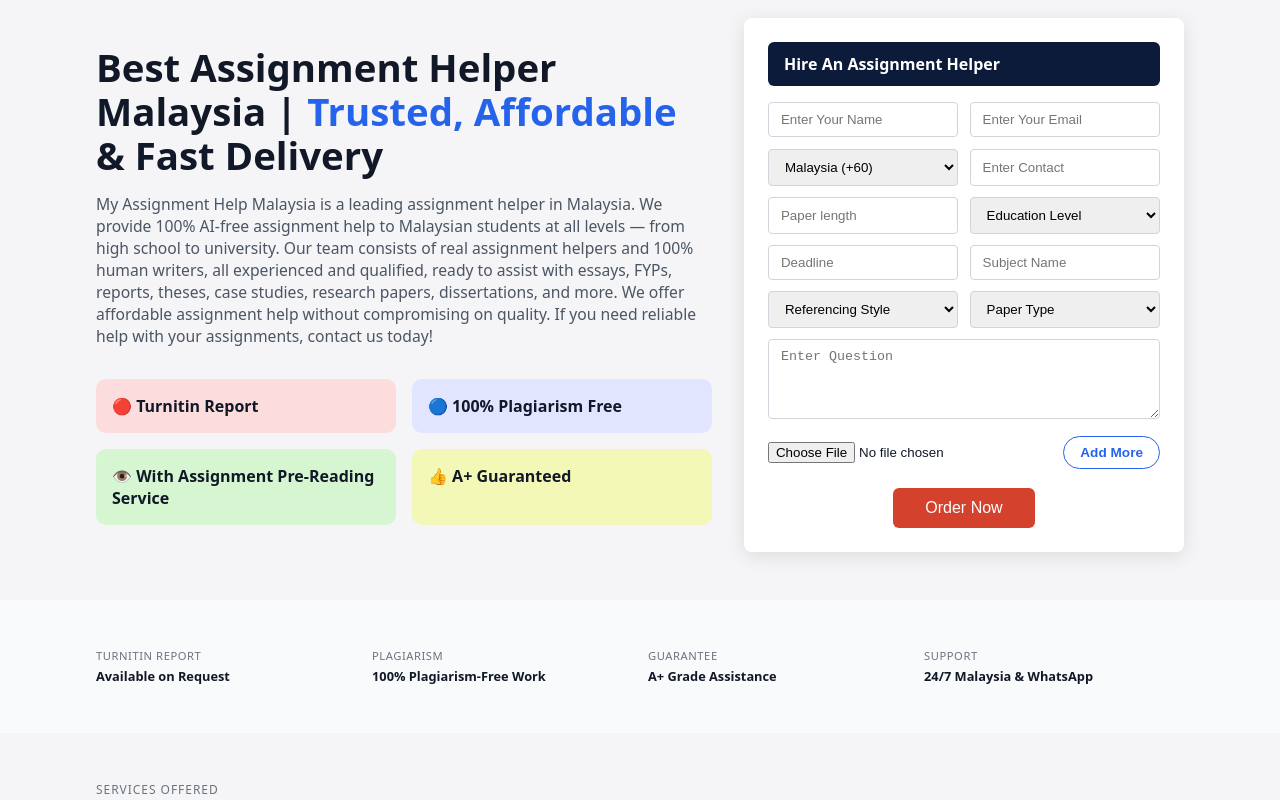
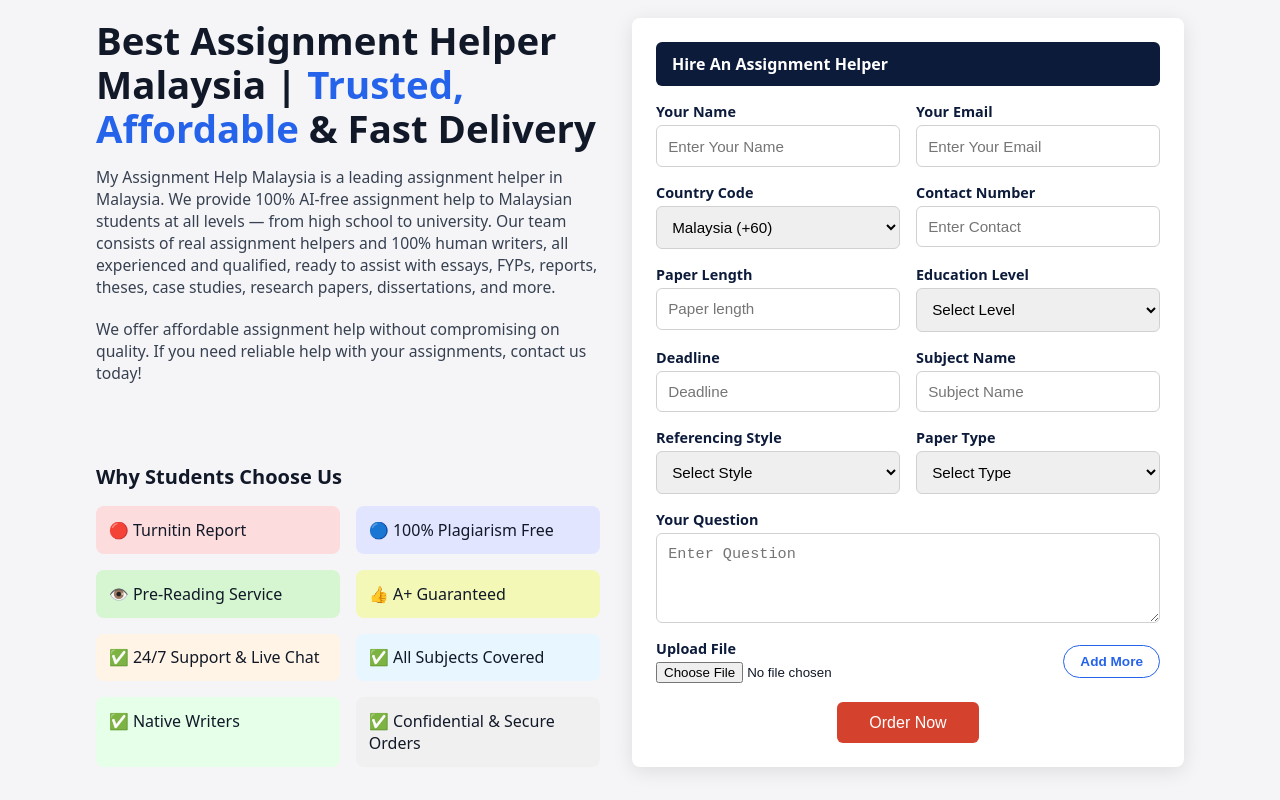
Before and after one commit to Deepak-Kumawat01/Web_myassignmenthelp, a Next.js app: page / in a window 1280 px wide. Shown: the part 700-1500 px from the top of the page. Built offline with nearby package versions, Linux system fonts and the light colour scheme.

Commit message:
Dropdown margin fix + CSS updates

```diff
--- a/src/app/globals.css
+++ b/src/app/globals.css
@@ -66,13 +66,13 @@
 }
 
 .logo span:first-child {
-  color: #111827;
+  color: #f2f5fb;
 }
 
 .logo span:last-child {
   font-size: 0.75rem;
   font-weight: 500;
-  color: #6b7280;
+   color: #bec3cd !important;
 }
 
 .nav {
@@ -193,7 +193,7 @@
 
 .hero-subtitle {
   font-size: 0.98rem;
-  color: #4b5563;
+  color: #374151 !important;
   max-width: 38rem;
   margin-bottom: 1.25rem;
 }
@@ -211,7 +211,7 @@
   flex-wrap: wrap;
   gap: 1rem;
   font-size: 0.75rem;
-  color: #6b7280;
+  color: #4b5563 !important;
 }
 
 .hero-card {
@@ -259,7 +259,7 @@
 
 .highlight-label {
   font-size: 0.7rem;
-  color: #6b7280;
+  color: #4b5563 !important;
   text-transform: uppercase;
   letter-spacing: 0.05em;
 }
@@ -278,7 +278,7 @@
 .section-eyebrow {
   font-size: 0.75rem;
   text-transform: uppercase;
-  color: #6b7280;
+   color: #374151 !important;
   letter-spacing: 0.08em;
 }
 
@@ -341,7 +341,7 @@
 
 .step-label {
   font-size: 0.8rem;
-  color: #6b7280;
+   color: #374151 !important;
   margin-bottom: 0.25rem;
 }
 
@@ -442,12 +442,13 @@
 
 .review-location {
   font-size: 0.8rem;
-  color: #6b7280;
+   color: #374151 !important;
   margin-bottom: 0.4rem;
 }
 
 .review-text {
   font-size: 0.9rem;
+  color: #4b5563;
 }
 
 /* Footer */
@@ -465,11 +466,18 @@
   font-size: 0.85rem;
 }
 
+.footer-links a,
+.footer-links span {
+  display: block;
+  padding: 0.6rem 0;
+  line-height: 1.4;
+}
+
 .footer-col-title {
   font-size: 0.8rem;
   text-transform: uppercase;
   letter-spacing: 0.08em;
-  color: #9ca3af;
+  color: #d1d5db !important;
   margin-bottom: 0.5rem;
 }
 
@@ -479,7 +487,7 @@
 }
 
 .footer-links a {
-  color: #e5e7eb;
+  color: #f3f4f6 !important;
   opacity: 0.85;
 }
 
@@ -490,7 +498,7 @@
 .footer-bottom {
   margin-top: 1.5rem;
   font-size: 0.75rem;
-  color: #9ca3af;
+  color: #e2e8f0 !important;
 }
 
 /* Responsive */
@@ -532,6 +540,11 @@
     grid-template-columns: 2fr 1fr 1fr;
   }
 }
+.text-gray,
+span,
+p {
+  color: #cccfd4;
+}
 
 /* Dropdown wrapper */
 .dropdown {
@@ -544,6 +557,7 @@
   display: inline-flex;
   align-items: center;
   gap: 4px;
+  color: #111827;
 }
 
 /* Dropdown menu box */
@@ -553,13 +567,13 @@
   left: 0;
   background: #ffffff;
   border-radius: 12px;
-  margin-top: 10px;
-  padding: 12px 0;
+  padding: 12px 12px ;
   min-width: 260px;
   box-shadow: 0 8px 30px rgba(0, 0, 0, 0.12);
   border: 1px solid #e5e7eb;
   display: none;
   z-index: 50;
+  margin-top: 0px;
 }
 
 /* Show dropdown on hover */
@@ -599,3 +613,30 @@
   border-color: #2563eb;
   box-shadow: 0 0 0 2px rgba(37, 99, 235, 0.2);
 }
+
+.form-group {
+  display: flex;
+  flex-direction: column;
+}
+
+.form-label {
+  font-size: 0.9rem;
+  font-weight: 600;
+  margin-bottom: 4px;
+  color: #0d1b3b;
+}
+
+.form-input {
+  width: 100%;
+  padding: 0.7rem;
+  border: 1px solid #d1d1d1;
+  border-radius: 6px;
+  font-size: 0.95rem;
+  outline: none;
+  transition: 0.2s;
+}
+
+.form-input:focus {
+  border-color: #0d1b3b;
+  box-shadow: 0 0 4px rgba(13, 27, 59, 0.2);
+}
--- a/src/components/Header.tsx
+++ b/src/components/Header.tsx
@@ -36,7 +36,8 @@
               Services <span style={{ fontSize: '12px' }}>▾</span>
             </span>
 
-            <div className="absolute top-full left-0 p-4 w-48 bg-white border border-gray-200 rounded shadow-lg z-10 display-none dropdown-menu">
+            <div className="absolute top-full left-0 p-4 w-48 bg-white border border-gray-200 rounded shadow-lg z-10 dropdown-menu">
+
 
               <Link href="/services/essay-writing" className="dropdown-item">
                 Essay Writing Service
--- a/src/components/Hero.tsx
+++ b/src/components/Hero.tsx
@@ -1,179 +1,192 @@
-import Link from 'next/link'
 
 export default function Hero() {
   return (
     <section className="section">
-      <div className="container hero" style={{ gap: '2rem' }}>
+ <div className="container hero" style={{ display: 'flex', gap: '2rem', alignItems: 'stretch' }}>
 
         {/* LEFT SIDE CONTENT */}
-        <div style={{ flex: 1 }}>
+        <div style={{ flex: 1, display: 'flex', flexDirection: 'column', justifyContent: 'space-between' }}>
+          <div>
             <h1 className="hero-title">
               Best Assignment Helper Malaysia |{' '}
               <span className="hero-highlight">Trusted, Affordable</span> & Fast Delivery
             </h1>
-
             <p className="hero-subtitle" style={{ marginTop: '1rem' }}>
               My Assignment Help Malaysia is a leading assignment helper in Malaysia.
               We provide 100% AI-free assignment help to Malaysian students at all levels —
               from high school to university. Our team consists of real assignment helpers
               and 100% human writers, all experienced and qualified, ready to assist with essays,
               FYPs, reports, theses, case studies, research papers, dissertations, and more.
-            We offer affordable assignment help without compromising on quality.
-            If you need reliable help with your assignments, contact us today!
             </p>
-
-          {/* Highlight Boxes (Turnitin, Plagiarism Free, etc.) */}
-          <div style={{
-            display: 'grid',
-            gridTemplateColumns: 'repeat(auto-fit, minmax(220px, 1fr))',
-            gap: '1rem',
-            marginTop: '2rem'
-          }}>
-
-            <div style={{
-              background: '#fcdcdc',
-              padding: '1rem',
-              borderRadius: '10px',
-              fontWeight: 600
-            }}>
-              🔴 Turnitin Report
+            <p className="hero-subtitle" style={{ marginTop: '1rem' }}>
+              We offer affordable assignment help without compromising on quality. If you need reliable help with your assignments, contact us today!
+            </p>
           </div>
 
-            <div style={{
-              background: '#e2e5ff',
-              padding: '1rem',
-              borderRadius: '10px',
-              fontWeight: 600
-            }}>
-              🔵 100% Plagiarism Free
+          {/* Benefit/Features List */}
+          <div>
+            <h2 style={{ marginTop: '2rem', marginBottom: '1rem', fontSize: '1.25rem', fontWeight: 600 }}>
+              Why Students Choose Us
+            </h2>
+            <ul style={{ listStyle: 'none', padding: 0, margin: 0, display: 'grid', gridTemplateColumns: 'repeat(auto-fit, minmax(200px, 1fr))', gap: '1rem' }}>
+              <li style={{ background: '#fcdcdc', padding: '0.8rem', borderRadius: '8px' }}>🔴 Turnitin Report</li>
+              <li style={{ background: '#e2e5ff', padding: '0.8rem', borderRadius: '8px' }}>🔵 100% Plagiarism Free</li>
+              <li style={{ background: '#d5f6d0', padding: '0.8rem', borderRadius: '8px' }}>👁️ Pre-Reading Service</li>
+              <li style={{ background: '#f3f8b6', padding: '0.8rem', borderRadius: '8px' }}>👍 A+ Guaranteed</li>
+              <li style={{ background: '#fff4e5', padding: '0.8rem', borderRadius: '8px' }}>✅ 24/7 Support & Live Chat</li>
+              <li style={{ background: '#e8f7ff', padding: '0.8rem', borderRadius: '8px' }}>✅ All Subjects Covered</li>
+              <li style={{ background: '#e5ffe8', padding: '0.8rem', borderRadius: '8px' }}>✅ Native Writers</li>
+              <li style={{ background: '#f0f0f0', padding: '0.8rem', borderRadius: '8px' }}>✅ Confidential & Secure Orders</li>
+            </ul>
+          </div>
         </div>
 
-            <div style={{
-              background: '#d5f6d0',
-              padding: '1rem',
-              borderRadius: '10px',
-              fontWeight: 600
-            }}>
-              👁️ With Assignment Pre-Reading Service
-            </div>
-
-            <div style={{
-              background: '#f3f8b6',
-              padding: '1rem',
-              borderRadius: '10px',
-              fontWeight: 600
-            }}>
-              👍 A+ Guaranteed
-            </div>
-
-          </div>
-
-          {/* Trust Logos */}
-          {/* <div style={{
-            display: 'grid',
-            gridTemplateColumns: 'repeat(auto-fit, minmax(220px, 1fr))',
-            background: '#0a1332',
-            color: 'white',
-            borderRadius: '6px',
-            marginTop: '2rem'
-          }}>
-            <div style={{ padding: '1rem', textAlign: 'center' }}>⭐ Trustpilot</div>
-            <div style={{ padding: '1rem', textAlign: 'center' }}>⭐ Site Jabber</div>
-            <div style={{ padding: '1rem', textAlign: 'center' }}>⭐ MAH Reviews</div>
-          </div> */}
-        </div>
-
-
 {/* RIGHT SIDE FORM */}
-        <div style={{
+<div
+  style={{
     flex: 1,
-          background: 'white',
-          padding: '1.5rem',
-          borderRadius: '8px',
-          boxShadow: '0 4px 20px rgba(0,0,0,0.1)'
-        }}>
-
-          <div style={{
-            background: '#0d1b3b',
-            color: 'white',
-            padding: '0.7rem 1rem',
-            borderRadius: '6px',
+    background: "white",
+    padding: "1.5rem",
+    borderRadius: "8px",
+    boxShadow: "0 4px 20px rgba(0,0,0,0.1)",
+  }}
+>
+  <div
+    style={{
+      background: "#0d1b3b",
+      color: "white",
+      padding: "0.7rem 1rem",
+      borderRadius: "6px",
       fontWeight: 600,
-            marginBottom: '1rem'
-          }}>
+      marginBottom: "1rem",
+    }}
+  >
     Hire An Assignment Helper
   </div>
 
   {/* 2-column form grid */}
-          <div style={{
-            display: 'grid',
-            gridTemplateColumns: '1fr 1fr',
-            gap: '0.7rem'
-          }}>
+  <div
+    style={{
+      display: "grid",
+      gridTemplateColumns: "1fr 1fr",
+      gap: "1rem",
+    }}
+  >
+    {/* NAME */}
+    <div className="form-group">
+      <label className="form-label">Your Name</label>
+      <input className="form-input" placeholder="Enter Your Name" />
+    </div>
 
-            <input className="form-input" placeholder="Enter Your Name" />
+    {/* EMAIL */}
+    <div className="form-group">
+      <label className="form-label">Your Email</label>
       <input className="form-input" placeholder="Enter Your Email" />
+    </div>
 
+    {/* COUNTRY CODE */}
+    <div className="form-group">
+      <label className="form-label">Country Code</label>
       <select className="form-input">
         <option>Malaysia (+60)</option>
         <option>India (+91)</option>
       </select>
+    </div>
 
+    {/* CONTACT */}
+    <div className="form-group">
+      <label className="form-label">Contact Number</label>
       <input className="form-input" placeholder="Enter Contact" />
+    </div>
 
+    {/* PAPER LENGTH */}
+    <div className="form-group">
+      <label className="form-label">Paper Length</label>
       <input className="form-input" placeholder="Paper length" />
+    </div>
+
+    {/* EDUCATION LEVEL */}
+    <div className="form-group">
+      <label className="form-label">Education Level</label>
       <select className="form-input">
-              <option>Education Level</option>
-            </select>
-
-            <input className="form-input" placeholder="Deadline" />
-            <input className="form-input" placeholder="Subject Name" />
-
-            <select className="form-input">
-              <option>Referencing Style</option>
-            </select>
-
-            <select className="form-input">
-              <option>Paper Type</option>
+        <option>Select Level</option>
       </select>
     </div>
 
-          {/* Large text area */}
+    {/* DEADLINE */}
+    <div className="form-group">
+      <label className="form-label">Deadline</label>
+      <input className="form-input" placeholder="Deadline" />
+    </div>
+
+    {/* SUBJECT */}
+    <div className="form-group">
+      <label className="form-label">Subject Name</label>
+      <input className="form-input" placeholder="Subject Name" />
+    </div>
+
+    {/* REFERENCING STYLE */}
+    <div className="form-group">
+      <label className="form-label">Referencing Style</label>
+      <select className="form-input">
+        <option>Select Style</option>
+      </select>
+    </div>
+
+    {/* PAPER TYPE */}
+    <div className="form-group">
+      <label className="form-label">Paper Type</label>
+      <select className="form-input">
+        <option>Select Type</option>
+      </select>
+    </div>
+  </div>
+
+  {/* TEXTAREA */}
+  <div className="form-group" style={{ marginTop: "1rem" }}>
+    <label className="form-label">Your Question</label>
     <textarea
       className="form-input"
       placeholder="Enter Question"
-            style={{ marginTop: '0.7rem', height: '80px' }}
+      style={{ height: "90px" }}
     ></textarea>
+  </div>
 
-          {/* File Upload + Add More */}
-          <div style={{
-            display: 'flex',
-            alignItems: 'center',
-            justifyContent: 'space-between',
-            marginTop: '0.7rem'
-          }}>
+  {/* FILE UPLOAD */}
+  <div
+    style={{
+      display: "flex",
+      alignItems: "center",
+      justifyContent: "space-between",
+      marginTop: "1rem",
+    }}
+  >
+    <div className="form-group" style={{ margin: 0 }}>
+      <label className="form-label">Upload File</label>
       <input type="file" />
+    </div>
+
     <button className="btn btn-outline">Add More</button>
   </div>
 
   {/* Submit */}
-          <div style={{ textAlign: 'center', marginTop: '1.2rem' }}>
+  <div style={{ textAlign: "center", marginTop: "1.2rem" }}>
     <button
       style={{
-                background: '#d4422e',
-                color: 'white',
-                padding: '0.7rem 2rem',
-                borderRadius: '6px',
-                border: 'none',
-                cursor: 'pointer',
-                fontSize: '1rem'
+        background: "#d4422e",
+        color: "white",
+        padding: "0.7rem 2rem",
+        borderRadius: "6px",
+        border: "none",
+        cursor: "pointer",
+        fontSize: "1rem",
       }}
     >
       Order Now
     </button>
   </div>
+</div>
 
-        </div>
       </div>
     </section>
   )
```
Lines whose indentation alone changed are shown as unchanged.
